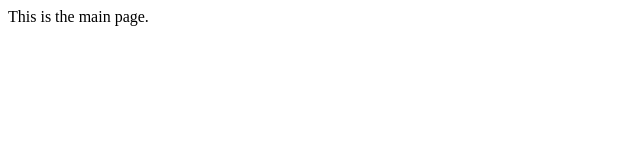
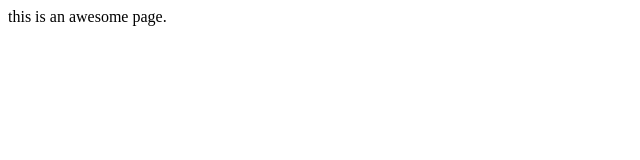
Before and after one commit to WilsonCA/WilsonCA.github.io, a plain HTML site: page index.html in a window 1280 px wide. Shown: the full height of the page, 0-640 px from the left. Drawn offline with Linux system fonts and the light colour scheme.

Commit message:
Update index.html

```diff
--- a/index.html
+++ b/index.html
@@ -1,6 +1,6 @@
 <!Doctype HTML>
 <html>
   <body>
-    This is the main page.
+    this is an awesome page.
   </body>
-  </html>
+</html>
```
